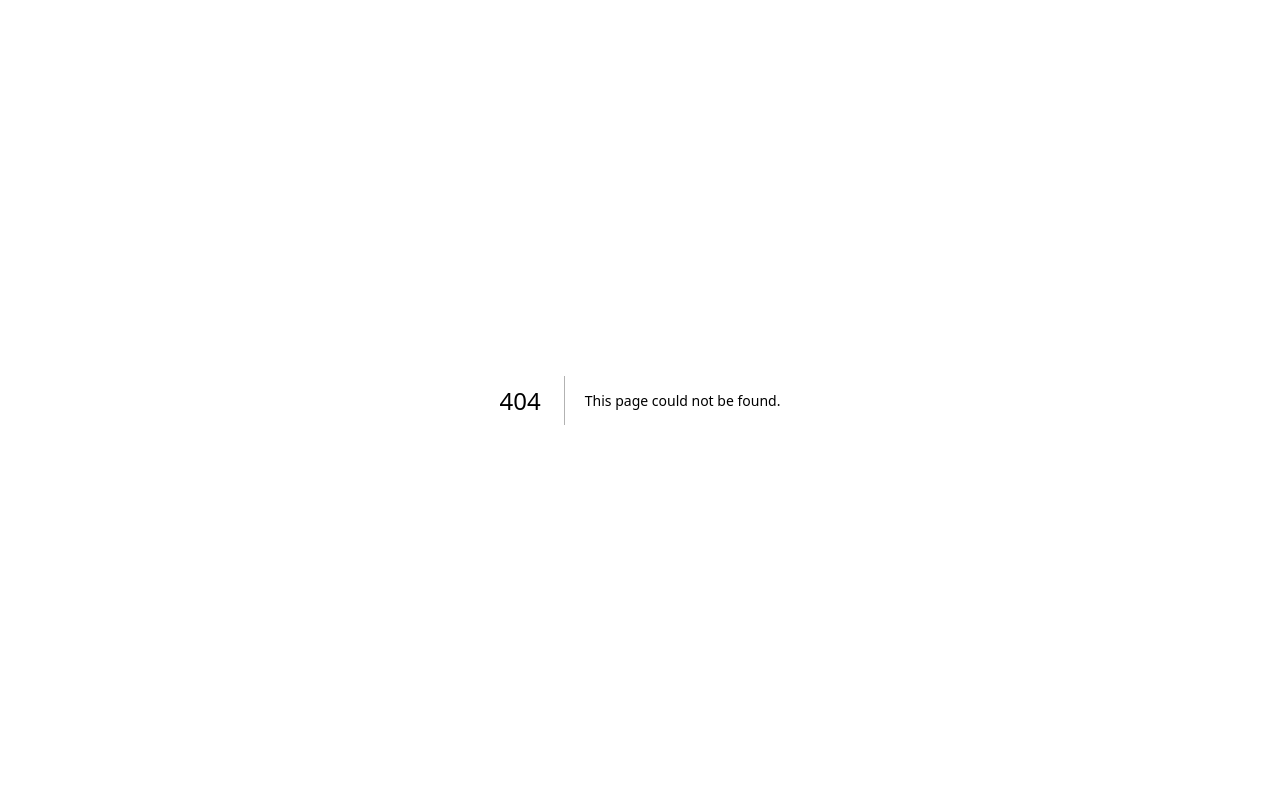
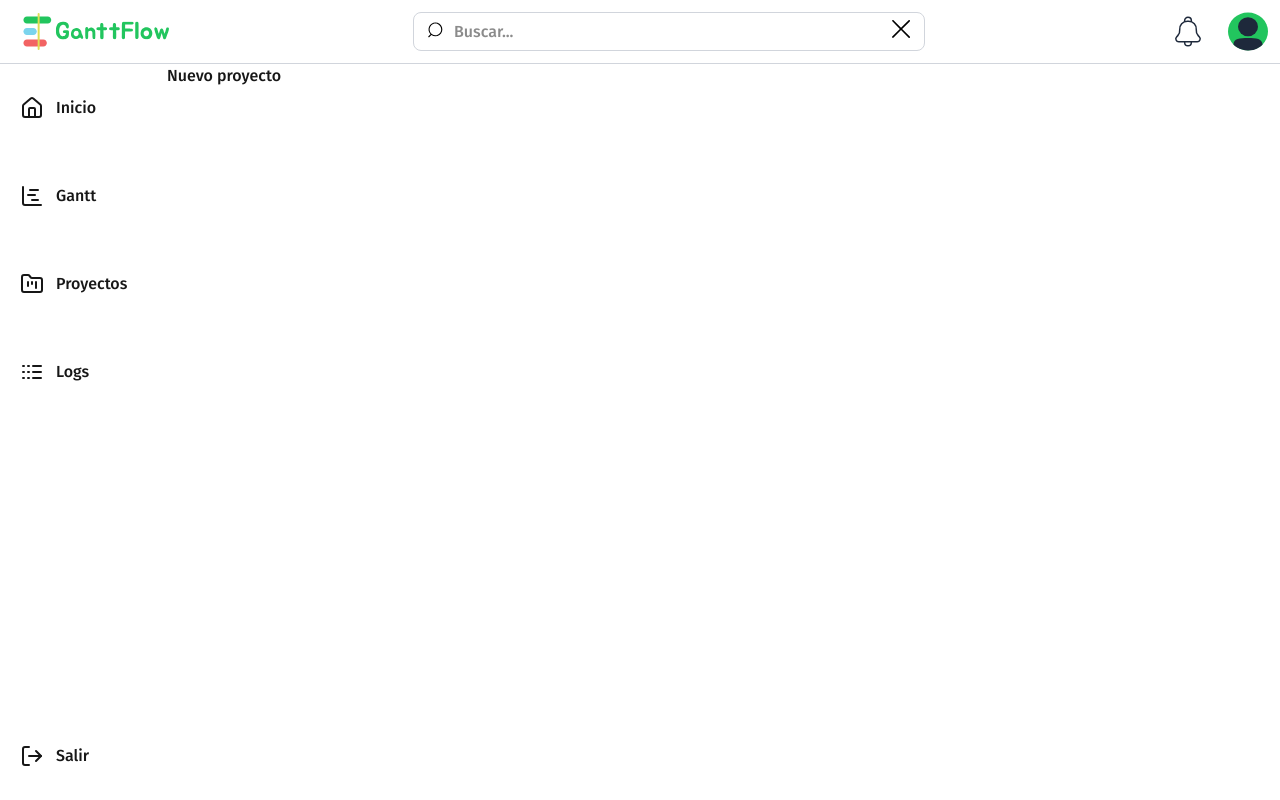
Before and after one commit to gantt-flow/web, a Next.js app in the folder client/: page /inicio/proyectos/nuevo in a window 1280 px wide. Before the commit this address had no page. Built offline with nearby package versions, Linux system fonts and the light colour scheme.

Commit message:
finished with empty project dashboard template

```diff
--- /dev/null
+++ b/client/src/app/inicio/proyectos/nuevo/page.tsx
@@ -0,0 +1,10 @@
+
+export default function Proyectos(){
+    return(
+        <div className="flex flex-row w-full">
+
+            <h1>Nuevo proyecto</h1>
+
+        </div>
+    )
+}
--- a/client/src/app/inicio/proyectos/page.tsx
+++ b/client/src/app/inicio/proyectos/page.tsx
@@ -1,8 +1,25 @@
+import Button from "@/components/ui/button";
 
 
 export default function Proyectos(){
     return(
-        <div className="flex flex-row">
+        <div className="flex flex-row w-full">
+
+            <div className="flex flex-col flex-1 ml-2 mt-2">
+                <div>
+                    <h1 className="text-6xl">Proyectos</h1>
+                </div>
+
+                <div className="flex flex-col flex-1 justify-center">
+                    <h2 className="text-2xl text-center">¡No hay proyectos por mostrar!</h2>
+                    <Button
+                        text="Nuevo proyecto"
+                        type="button"
+                        className="w-44 p-2 self-center mt-8 cursor-pointer rounded-lg bg-green-500 border border-gray-200 hover:bg-gray-100 hover:text-green-500"
+                        redirectTo="/inicio/proyectos/nuevo"
+                    />
+                </div>
+            </div>
 
         </div>
     )
--- a/client/src/app/page.tsx
+++ b/client/src/app/page.tsx
@@ -20,10 +20,20 @@ export default function Home() {
           <Link className="ml-10 text-[18px]" href="">¿Por qué GanttFlow?</Link>
         </div>
 
+        <div className="flex flex-row ml-auto gap-5">
+          <Button
+            text="Iniciar Sesión"
+            type="button"
+            className="p-2 rounded-lg  #FFFFFF border border-gray-200 hover:bg-gray-100 hover:text-green-500"
+            redirectTo="/auth/login"
+          />
 
-        <div className="flex flex-row ml-auto gap-5">
-          <Button text="Iniciar Sesión" type="button" className="p-2 rounded-lg  #FFFFFF border border-gray-200 hover:bg-gray-100 hover:text-green-500" redirectTo="/auth/login"/>
-          <Button text="Registrarse" type="button" className="p-2 rounded-lg bg-green-500 border border-gray-200 hover:bg-gray-100 hover:text-green-500" redirectTo="/auth/signUp"/>
+          <Button
+            text="Registrarse"
+            type="button"
+            className="p-2 rounded-lg bg-green-500 border border-gray-200 hover:bg-gray-100 hover:text-green-500"
+            redirectTo="/auth/signUp"
+          />
         </div>
 
       </header>
--- a/client/src/components/header.tsx
+++ b/client/src/components/header.tsx
@@ -3,19 +3,17 @@
 import Image from "next/image";
 import Link from "next/link";
 import { useRef, useState } from "react";
-import Sidebar from "./sidebar";
-import { profile } from "console";
 
 const profileDropdownItems = [
     {label: "Perfil", link: "/perfil"},
     {label: "Ajustes", link: "/ajustes"}
 ];
 
-
 export default function Header() {
 
-    const [isDropdownOpen, setIsDropdownOpen] = useState(false);
     const inputRef = useRef<HTMLInputElement>(null);
+    const [isProfileDropdownOpen, setIsProfileDropdownOpen] = useState(false);
+    const [isBellDropdownOpen, setIsBellProfileDropdownOpen] = useState(false);
 
     const clearInput = () => {
         if (inputRef.current) {
@@ -24,10 +22,15 @@ export default function Header() {
         }
     };
 
-    const toggleDropdown = () => {
-      setIsDropdownOpen(!isDropdownOpen);
+    const profileToggleDropdown = () => {
+      setIsProfileDropdownOpen(!isProfileDropdownOpen);
+      setIsBellProfileDropdownOpen(false);
     };
 
+    const bellToggleDropdown = () => {
+        setIsBellProfileDropdownOpen(!isBellDropdownOpen);
+        setIsProfileDropdownOpen(false);
+    }
 
     return(
         <div className="flex flex-col">
@@ -76,6 +79,8 @@ export default function Header() {
                     </div>
 
                     <div className="flex gap-5">
+
+                        <button onClick={bellToggleDropdown} className="relative cursor-pointer" type="button">
                             <Image
                                 className="dark:invert"
                                 src="/bell.svg"
@@ -84,7 +89,33 @@ export default function Header() {
                                 height={40}
                                 priority
                             />
-                        <button id="dropdownDefaultButton" onClick={toggleDropdown} className="relative cursor-pointer" type="button">
+
+                            {/* Bell dropdown */}
+                            { isBellDropdownOpen && (
+                                <div className="bg-white absolute mt-2 z-10 right-0 rounded-lg shadow-sm w-128 dark:bg-gray-700">
+                                    <div className="mt-4">
+                                        Notificaciones
+                                    </div>
+
+                                    <ul className="py-2 ml-2 mr-2 text-gray-700 dark:text-gray-200 text-left">
+                                        <li className="py-3 hover:bg-gray-100">
+                                            Este es un ejemplo de notificación
+                                        </li>
+                                        <li className="py-3 hover:bg-gray-100">
+                                            Este es un ejemplo de notificación
+                                        </li>
+                                        <li className="py-3 hover:bg-gray-100">
+                                            Este es un ejemplo de notificación
+                                        </li>
+                                        <li className="py-3 hover:bg-gray-100">
+                                            Este es un ejemplo de notificación
+                                        </li>
+                                    </ul>
+                                </div>
+                            )}
+                        </button>
+
+                        <button onClick={profileToggleDropdown} className="relative cursor-pointer" type="button">
                             <Image
                             className="dark:invert"
                             src="/defaultUserPicture.svg"
@@ -95,7 +126,7 @@ export default function Header() {
                             />
 
                             {/* Dropdown menu*/}
-                            {isDropdownOpen && (
+                            {isProfileDropdownOpen && (
                                 <div className="bg-white absolute mt-2 z-10 right-0 rounded-lg shadow-sm w-32 dark:bg-gray-700">
                                     <ul className="py-2 text-sm text-gray-700 dark:text-gray-200" aria-labelledby="dropdownDefaultButton">
                                         {profileDropdownItems.map(({ label, link }, index) => (
```
Lines whose indentation alone changed are shown as unchanged.
